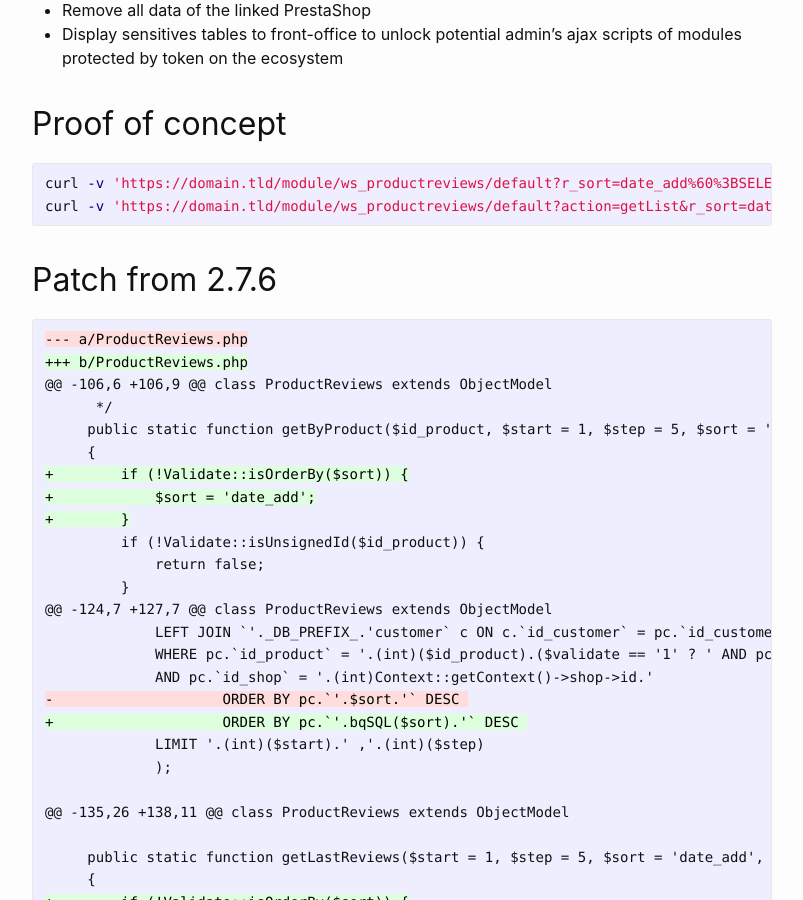
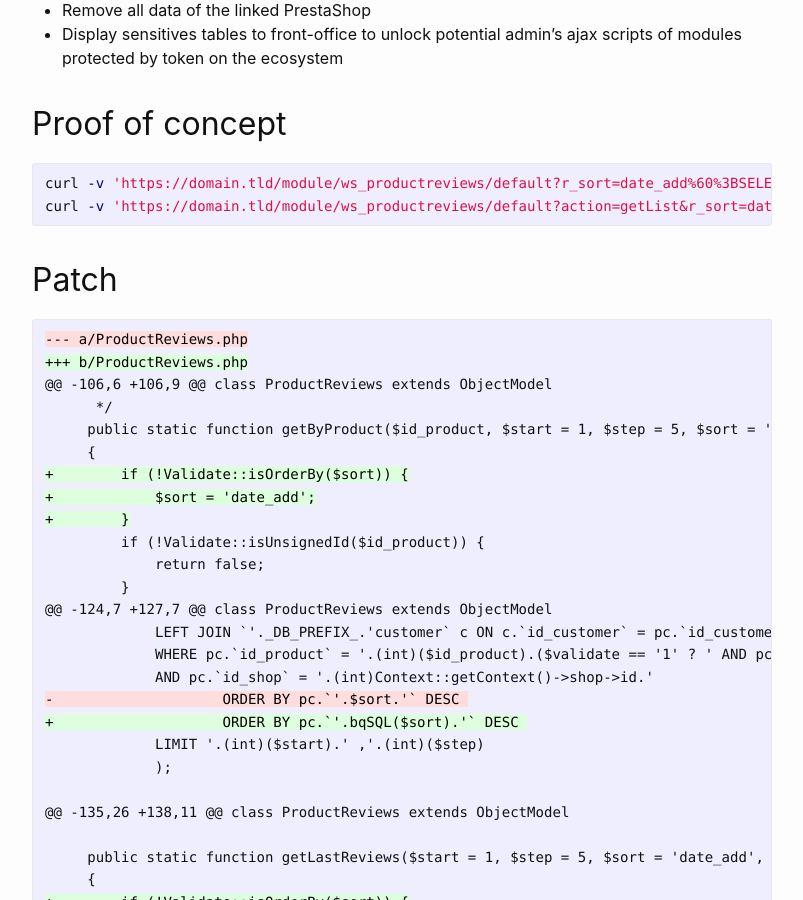
Before and after one commit to friends-of-presta/security-advisories, a Jekyll site: the page built from _posts/2023-03-13-ws_productreviews.md, in a window 1280 px wide and 900 px high, scrolled down 1365 px. Shown: the whole window, without its empty margins (238-1041 px from the left). Built offline with Jekyll 4.4.1, drawn with Linux system fonts in a browser that asks for light colours.

Commit message:
Update 2023-03-13-ws_productreviews.md

````diff
--- a/_posts/2023-03-13-ws_productreviews.md
+++ b/_posts/2023-03-13-ws_productreviews.md
@@ -55,7 +55,7 @@ curl -v 'https://domain.tld/module/ws_productreviews/default?r_sort=date_add%60%
 curl -v 'https://domain.tld/module/ws_productreviews/default?action=getList&r_sort=date_add%60%60%3BSELECT%20SLEEP%2825%29%23'
 ```
 
-## Patch from 2.7.6
+## Patch
 
 ```diff
 --- a/ProductReviews.php
````
